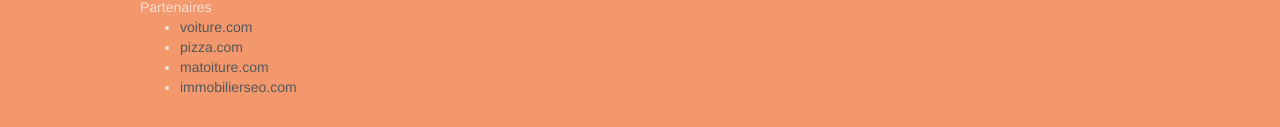
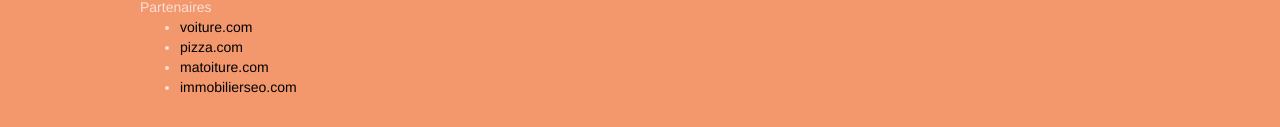
Before and after one commit to HemJeyDev/la-panthere, a plain HTML site: page index.html in a window 1280 px wide. Shown: the part 3585-3712 px from the top of the page. Drawn offline with Linux system fonts and the light colour scheme.

Commit message:
Je sais plus

```diff
--- a/index.html
+++ b/index.html
@@ -3,7 +3,7 @@
 <head>
     <meta charset="utf-8">
     <meta name="keywords" content="seo, google, site web, site internet, agence web design Lyon, agence web design">
-    <meta name="description" content="La panthère, agence web basé à Lyon, une entreprise de webdesign">
+    <meta name="description" content="La panthère, agence webdesign basée à Lyon, une entreprise de webdesign">
     <meta name="viewport" content="width=device-width, initial-scale=1.0, viewport-fit=cover">
     <link rel="shortcut icon" type="image/png" href="favicon.jpg">
 
--- a/style.css
+++ b/style.css
@@ -639,8 +639,8 @@ a[data-lightbox]:hover img {
     background: none;
 }
 
-.footer__text {
-    color: #FFF!important;
+footer a {
+    color: rgb(0, 0, 0)!important;
 }
 
 h1,
```
